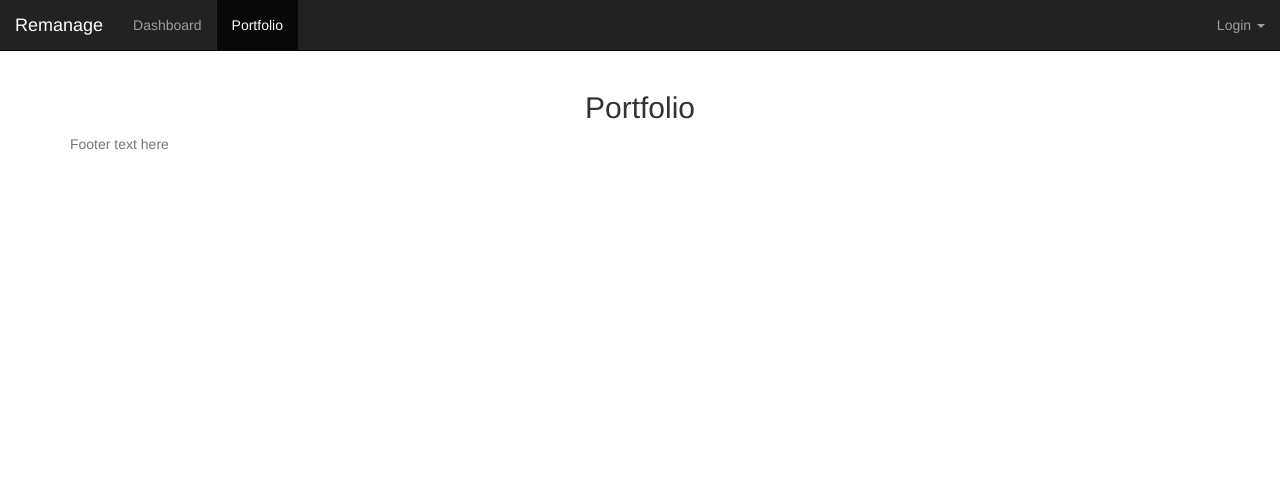
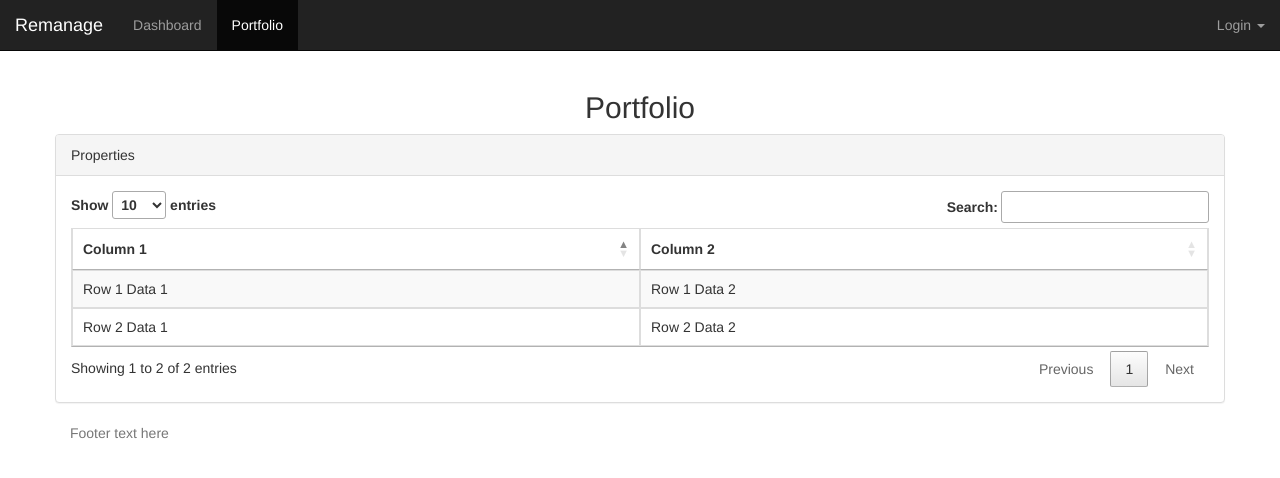
Before and after one commit to selamuru/realup, a Django app: page /portfolio/ in a window 1280 px wide. Shown: the top 478 px of the page. Run offline with Django 3.2, Linux system fonts and the light colour scheme; parts of the project's set-up code (start-up, migrations or seed data) failed here and were passed over; some libraries are stand-ins or nearby versions.

Commit message:
Add placeholder DataTables table to /portfolio

```diff
--- /dev/null
+++ b/remanage/static/js/pages/portfolio.js
@@ -0,0 +1,3 @@
+$(document).ready(function(){
+    $('#dataTables-example').DataTable();
+});
--- a/remanage/templates/base.html
+++ b/remanage/templates/base.html
@@ -11,6 +11,9 @@
 
     <!-- Bootstrap -->
     <link href="{% static 'css/bootstrap.min.css' %}" rel="stylesheet" type="text/css">
+
+    <!-- DataTables -->
+    <link href="//cdn.datatables.net/1.10.12/css/jquery.dataTables.min.css" rel="stylesheet" type="text/css">
 
     <link href="{% static 'css/pages/dashboard.css' %}" rel="stylesheet" type="text/css">
   </head>
@@ -29,6 +32,12 @@
     <script src="{% static 'js/jquery-2.2.4.min.js' %}"></script>
 
     <!-- Include all compiled plugins (below), or include individual files as needed -->
+    <!-- Bootstrap -->
     <script src="{% static 'js/bootstrap.min.js' %}"></script>
+
+    <!-- DataTables -->
+    <script src="//cdn.datatables.net/1.10.12/js/jquery.dataTables.min.js"></script>
+
+    <script src="{% static 'js/pages/portfolio.js' %}"></script>
   </body>
 </html>
--- a/remanage/templates/portfolio.html
+++ b/remanage/templates/portfolio.html
@@ -1,9 +1,44 @@
 {% extends 'remanage/templates/base.html' %}
 
 {% block content %}
-    <div class="row">
-        <div class="col-lg-12 text-center">
-            <h2>Portfolio</h2>
+  <div class="row">
+    <div class="col-lg-12 text-center">
+      <h2>Portfolio</h2>
+    </div>
+  </div>
+
+  <div class="row">
+    <div class="panel panel-default">
+      <div class="panel-heading">Properties</div>
+
+      <div class="panel-body">
+        <div class="dataTable_wrapper">
+          <div id="dataTables-example_wrapper" class="dataTables_wrapper form-inline dt-bootstrap no-footer">
+            <div class="row">
+              <div class="col-sm-12">
+                <table width="100%" class="table table-striped table-bordered table-hover dataTable no-footer dtr-inline" id="dataTables-example" role="grid" aria-describedby="dataTables-example_info"">
+                  <thead>
+                    <tr>
+                      <th>Column 1</th>
+                      <th>Column 2</th>
+                    </tr>
+                  </thead>
+                  <tbody>
+                    <tr>
+                      <td>Row 1 Data 1</td>
+                      <td>Row 1 Data 2</td>
+                    </tr>
+                    <tr>
+                      <td>Row 2 Data 1</td>
+                      <td>Row 2 Data 2</td>
+                    </tr>
+                  </tbody>
+                </table>
+              </div>
+            </div>
+          </div>
         </div>
+      </div>
     </div>
+  </div>
 {% endblock %}
```
Also changed, not shown: remanage/templates/dashboard.html (+4 -4 lines).
